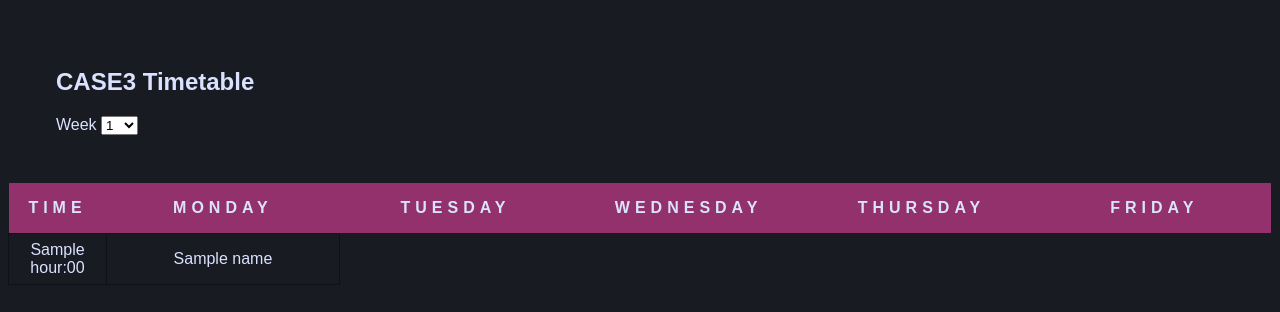
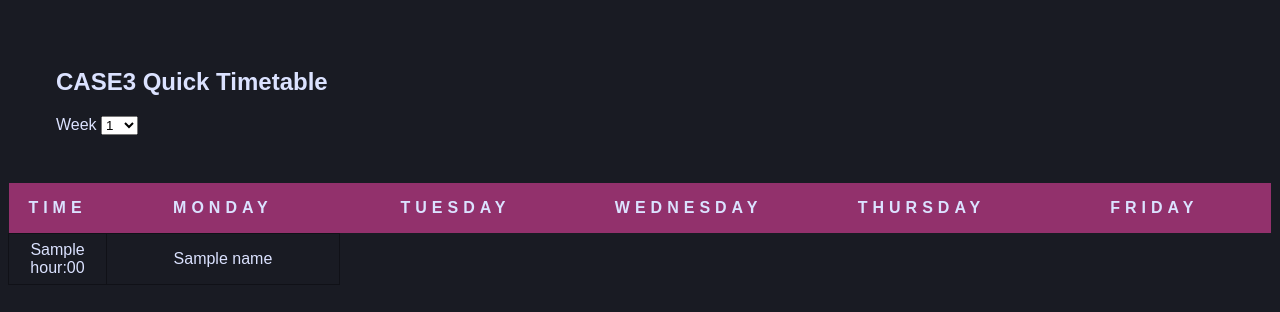
Before and after one commit to xy3/Quicc-Timetable, a Flask app: template app/templates/index.html in a window 1280 px wide. Shown: the top 312 px of the page. Run offline with Flask 2, Linux system fonts and the light colour scheme; the template is opened without the code that fills it: most values are stand-ins (such as "Sample title", 1, 10 or a date in 2020).

Commit message:
Template change

```diff
--- a/app/templates/index.html
+++ b/app/templates/index.html
@@ -10,7 +10,7 @@
 
 	<section>
 		<div>
-			<h1>CASE3 Timetable</h1>
+			<h1>CASE3 Quick Timetable</h1>
 			<label for="week">Week</label>
 			<select name="week">
 				{% for i in range(1,13) %}
```
